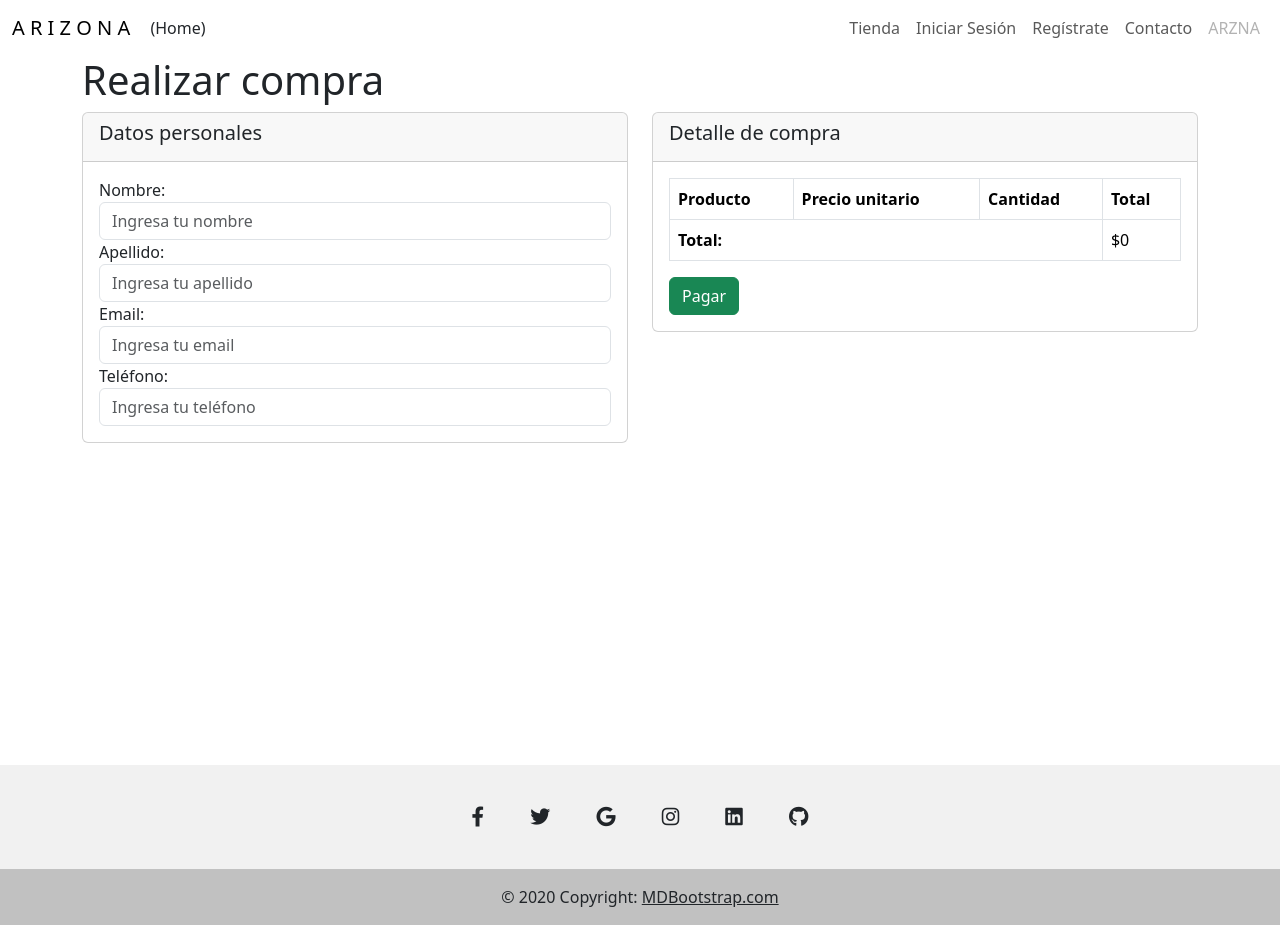
After one commit to arizonv/ECOMMERCE, a Django app: page /shop/caja/ in a window 1280 px wide. The commit adds this page. Run offline with Django 3.2, Linux system fonts and the light colour scheme; parts of the project's set-up code (start-up, migrations or seed data) failed here and were passed over; some libraries are stand-ins or nearby versions.

Commit message:
base final logica - faltan estilos

```diff
--- /dev/null
+++ b/shopping/templates/compra.html
@@ -0,0 +1,80 @@
+{% extends 'layout.html' %}
+{% load static %}
+{% block content %}
+
+<div class="container">
+  <h1 class="tienda-titulo">Realizar compra</h1>
+
+  <div class="row">
+    <div class="col-md-6">
+      <div class="card">
+        <div class="card-header">
+          <h5 class="card-title">Datos personales</h5>
+        </div>
+        <div class="card-body">
+          <form>
+            <div class="form-group">
+              <label for="nombre">Nombre:</label>
+              <input type="text" class="form-control" id="nombre" name="nombre" placeholder="Ingresa tu nombre">
+            </div>
+            <div class="form-group">
+              <label for="apellido">Apellido:</label>
+              <input type="text" class="form-control" id="apellido" name="apellido" placeholder="Ingresa tu apellido">
+            </div>
+            <div class="form-group">
+              <label for="email">Email:</label>
+              <input type="email" class="form-control" id="email" name="email" placeholder="Ingresa tu email">
+            </div>
+            <div class="form-group">
+              <label for="telefono">Teléfono:</label>
+              <input type="text" class="form-control" id="telefono" name="telefono" placeholder="Ingresa tu teléfono">
+            </div>
+          </form>
+        </div>
+      </div>
+    </div>
+    <div class="col-md-6">
+      <div class="card">
+        <div class="card-header">
+          <h5 class="card-title">Detalle de compra</h5>
+        </div>
+        <div class="card-body">
+          <div class="table-responsive">
+            <table class="table table-bordered">
+              <thead>
+                <tr>
+                  <th>Producto</th>
+                  <th>Precio unitario</th>
+                  <th>Cantidad</th>
+                  <th>Total</th>
+                </tr>
+              </thead>
+              <tbody>
+                {% if request.session.carrito %}
+                  {% for key, value in request.session.carrito.items %}
+                    <tr>
+                      <td>{{ value.nombre }}</td>
+                      <td>${{ value.precio_uni }}</td>
+                      <td>{{ value.cantidad }}</td>
+                      <td>${{ value.acumulado }}</td>
+                    </tr>
+                  {% endfor %}
+                {% endif %}
+                <tr>
+                  <td colspan="3" class="text-right"><strong>Total:</strong></td>
+                  <td>${{ total_carrito }}</td>
+                </tr>
+              </tbody>
+            </table>
+          </div>
+          <div class="text-right">
+            <a href="{% url 'shopping:Caja' %}" class="btn btn-success">Pagar</a>
+          </div>
+        </div>
+      </div>
+    </div>
+  </div>
+
+</div>
+
+{% endblock %}
--- a/shopping/urls.py
+++ b/shopping/urls.py
@@ -1,10 +1,11 @@
 from django.contrib import admin
 from django.urls import path
-from .views import agregar_producto, eliminar_producto, restar_producto, limpiar_carrito
+from .views import agregar_producto, eliminar_producto, restar_producto, limpiar_carrito,compra
 
 app_name = 'shopping'
 
 urlpatterns = [
+    path('caja/', compra, name="Caja"),
     path('agregar/<int:producto_id>/', agregar_producto, name="Add"),
     path('eliminar/<int:producto_id>/', eliminar_producto, name="Del"),
     path('restar/<int:producto_id>/', restar_producto, name="Sub"),
--- a/shopping/views.py
+++ b/shopping/views.py
@@ -11,6 +11,9 @@ from tienda.models import Categorias, Marca, Producto
 #     cantidad = int(request.POST['cantidad'])
 #     carrito.agregar(producto, cantidad)
 #     return redirect(reverse("tienda:store"))
+
+def compra(request):
+    return render(request, 'compra.html')
 
 
 def agregar_producto(request, producto_id):
--- a/static/css/store.css
+++ b/static/css/store.css
@@ -107,6 +107,8 @@
     margin-bottom: 15px;
     border-radius: 5px;
     border: 1px solid #ccc;
+    width: 34px;
+    text-align: center;
 }
 
 .card-producto .container-btn {
--- a/tienda/templates/contacto.html
+++ b/tienda/templates/contacto.html
@@ -62,7 +62,7 @@
                         <!-- fin comunas -------------------------------------->
                         <br>
                         <div class="botones mt-4">
-                            <a href="{% url 'home'%}" class="btn btn-secondary me-2">Home</a>
+                            <a href="{% url 'tienda:home'%}" class="btn btn-secondary me-2">Home</a>
                             <button type="submit" class="btn btn-primary">Enviar</button>
                         </div>
                     </form>
--- a/tienda/templates/producto/agregar.html
+++ b/tienda/templates/producto/agregar.html
@@ -16,7 +16,7 @@
             {% csrf_token %}
             {{ form.as_p }}
             <div class="botones mt-4 d-flex justify-content-center">
-              <a href="{% url 'home'%}" class="btn btn-secondary me-2">Cancelar</a>
+              <a href="{% url 'tienda:home'%}" class="btn btn-secondary me-2">Cancelar</a>
               <button type="submit" class="btn btn-primary" aria-label="Registrar">Registrar</button>
             </div>
           </form>
--- a/tienda/templates/producto/listar.html
+++ b/tienda/templates/producto/listar.html
@@ -30,7 +30,7 @@
                                             <button type="submit" class="btn btn-outline-primary">buscar</button>
                                             &nbsp;
                                             <button type="submit" class="btn btn-outline-primary"><a
-                                                    href="{% url 'listar'%}">TODO</a></button>
+                                                    href="{% url 'tienda:listar'%}">TODO</a></button>
                                         </div>
                                     </div>
                                 </form>
@@ -67,12 +67,12 @@
                                             <div class="btn-group d-flex justify-content-center" role="group"
                                                 aria-label="Acciones">
                                                 <a class="btn btn-secondary btn-sm"
-                                                    href="{% url 'modificar' product_id=producto.id %}">
+                                                    href="{% url 'tienda:modificar' product_id=producto.id %}">
                                                     <i class="bi bi-pencil-square"></i> Modificar
                                                 </a>
                                                 &nbsp;
                                                 <a class="btn btn-danger btn-sm"
-                                                    href="{% url 'eliminar' producto.id %}">
+                                                    href="{% url 'tienda:eliminar' producto.id %}">
                                                     <i class="bi bi-trash-fill"></i> Eliminar
                                                 </a>
                                             </div>
--- a/tienda/templates/registration/registro.html
+++ b/tienda/templates/registration/registro.html
@@ -7,7 +7,7 @@
         <div class="card shadow-lg p-3 mb-5 bg-white rounded">
           <div class="card-body">
             <h1 class="titulo-form mb-4 text-center">Registro</h1>
-            <form action="{% url 'registro' %}" method="post">
+            <form action="{% url 'tienda:registro' %}" method="post">
               {% csrf_token %}
               {% for field in form %}
                 <div class="form-group">
@@ -19,7 +19,7 @@
                 </div>
               {% endfor %}
               <div class="botones mt-4">
-                <a href="{% url 'home'%}" class="btn btn-secondary me-2">Cancelar</a>
+                <a href="{% url 'tienda:home'%}" class="btn btn-secondary me-2">Cancelar</a>
                 <button type="submit" class="btn btn-primary" aria-label="Registrar">Registrar</button>
               </div>
             </form>
```
Also changed, not shown: tienda/templates/shop/carrito.html (+10 -1 lines), db.sqlite3.
